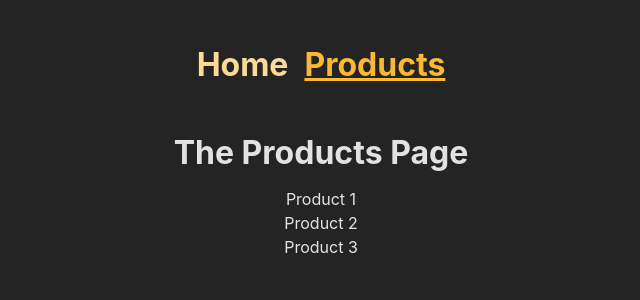
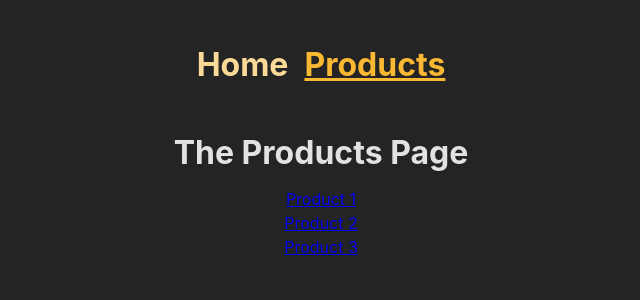
Before and after one commit to nataliusta/spa_react, a React (Create React App) app: page /products in a window 1280 px wide. Shown: the top 300 px of the page, without its empty margins (319-959 px from the left). Built offline with nearby package versions, Linux system fonts and the light colour scheme.

Commit message:
Update Products.js

```diff
--- a/src/pages/Products.js
+++ b/src/pages/Products.js
@@ -1,11 +1,21 @@
+import { Link } from 'react-router-dom';
+
+const PROUCTS = [
+    {id: 'p1', title: 'Product 1'},
+    {id: 'p2', title: 'Product 2'},
+    {id: 'p3', title: 'Product 3'},
+];
+
 const Products = () => {
     return (
         <>
             <h1>The Products Page</h1>
             <ul>
-                <li>Product 1</li>
-                <li>Product 2</li>
-                <li>Product 3</li>
+                {PROUCTS.map((prod) => (
+                    <li key={prod.id}>
+                        <Link to={prod.id} relative=''>{prod.title}</Link>
+                    </li>
+                ))}
             </ul>
         </>
     );
```
